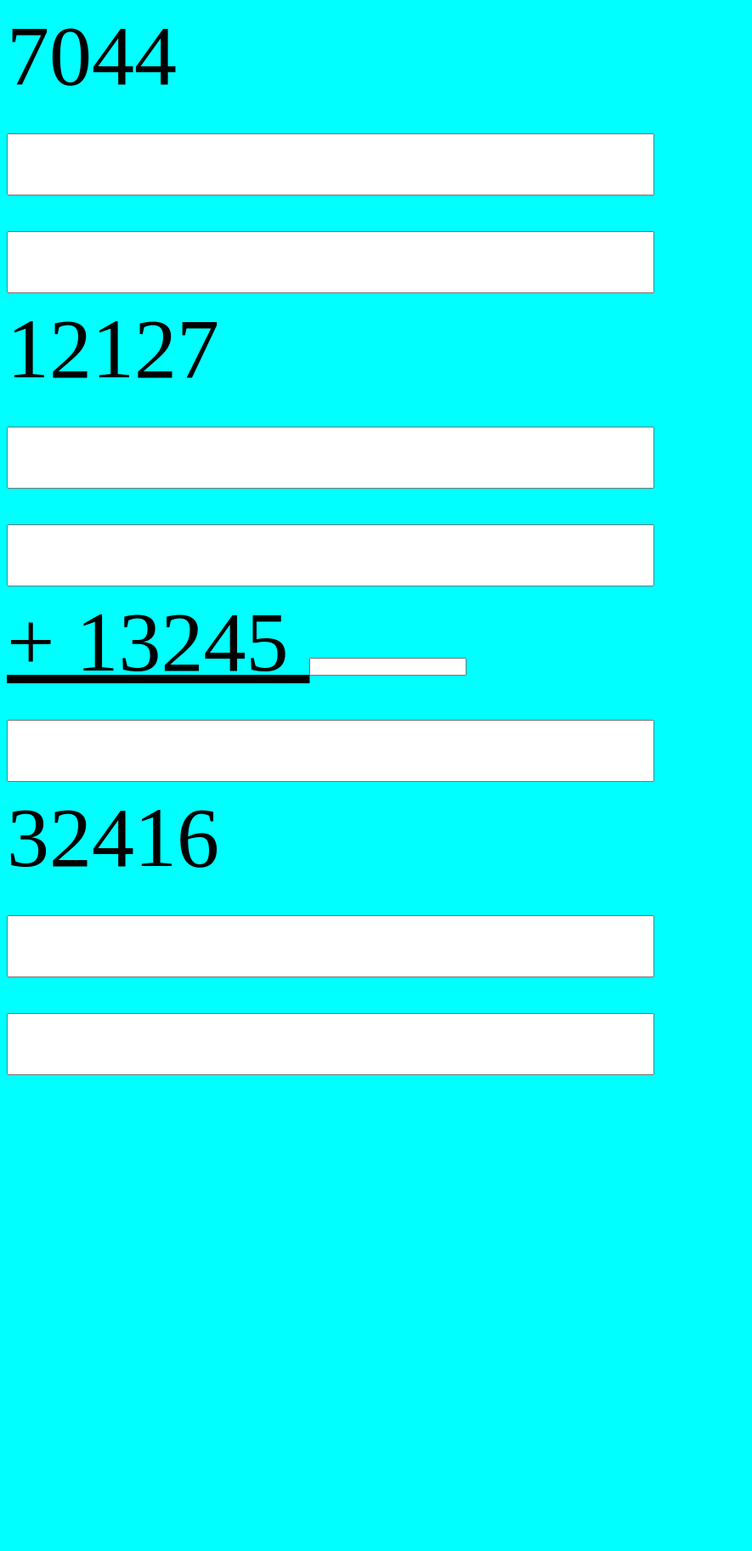
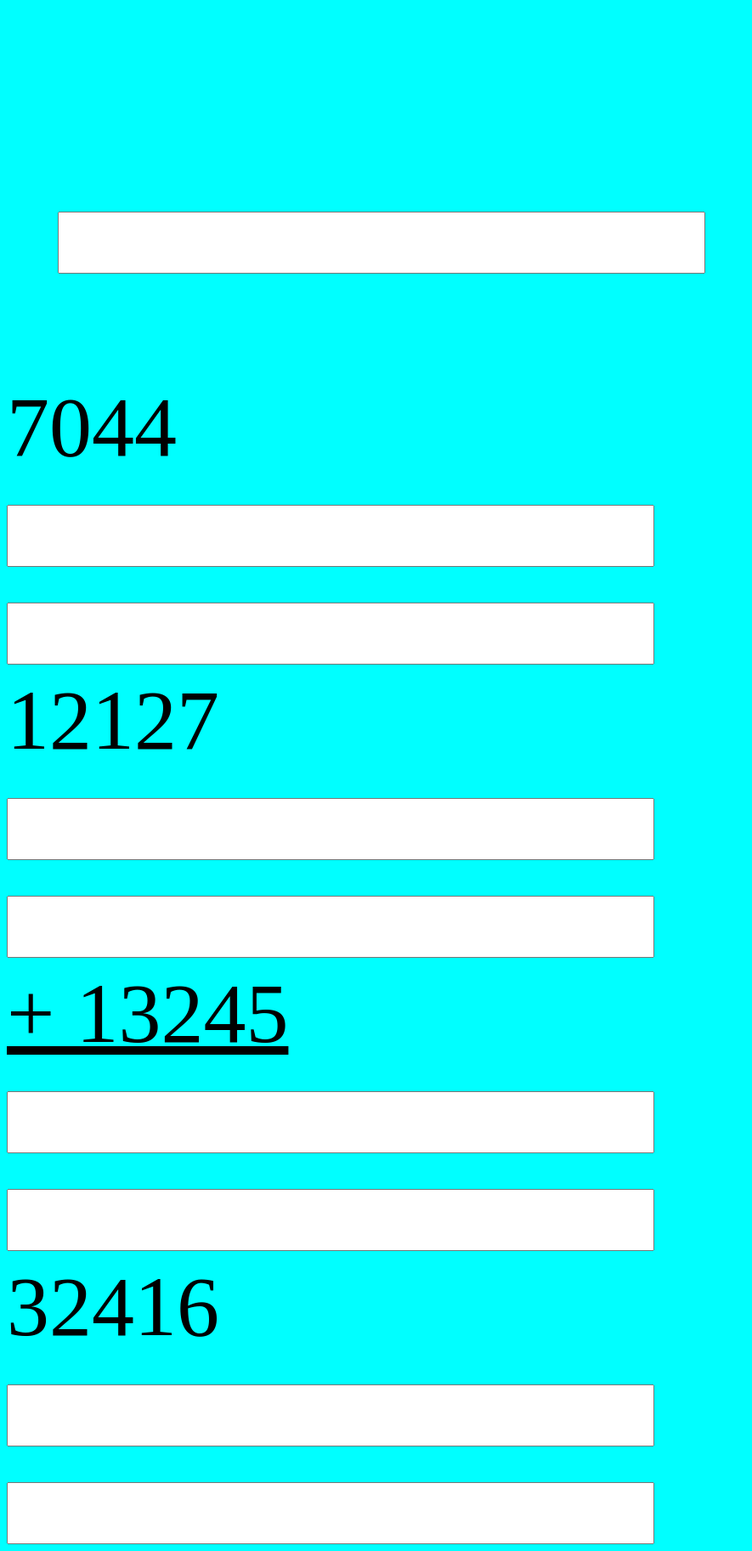
Before and after one commit to mebartsch/mebartsch.github.io, a Jekyll site: the page projects/CastingNines/TryIt/index.html, which Jekyll copies as it is, in a window 1280 px wide. Shown: the whole page at 85% size, without its empty margins (0-885 px from the left). Built offline with Jekyll 4.4.1, drawn with Linux system fonts in a browser that asks for light colours; before the commit the page ends 1273 px from its top, so only the background shows below that.

Commit message:
Update index.html

```diff
--- a/projects/CastingNines/TryIt/index.html
+++ b/projects/CastingNines/TryIt/index.html
@@ -26,38 +26,40 @@
 
  <body bgcolor="cyan">
 
-   <form style="width:65%; font-size:100px">
+   <form style=";font-size:100px; margin-top:100px;width:65%">
+
+     <div style="float:right;margin-left:50px">  <!-- right side -->
+    	<div></div><br>       <!-- empty line -->
+	<div style="float:right;">
+          <input type="text" name="fname" style="width:80"> <br>
+        </div><br>
+	<div></div><br>	      <!-- empty line -->
+	<div></div>           <!-- empty line -->
+     </div>
 
      <div style="float:right">
-
         <div style="float:right;">
           <span> 7044 <span>
-       <input type="text" name="fname" style="vertical-align:25; width:160; height:80; margin-left:10;">
-       <input type="text" name="lname" style="vertical-align:25; width:80; height:80; margin-left:10;"><br>
-     </div>
-
-     <br>
+          <input type="text" name="fname" style="width:160">
+          <input type="text" name="lname" style="width:80"><br>
+       </div><br>
 
        <div style="float:right;">
          <span> 12127 <span>
-       <input type="text" name="fname" style="vertical-align:25; width:160; height:80; margin-left:10;">
-       <input type="text" name="lname" style="vertical-align:25; width:80; height:80; margin-left:10;"><br>
-     </div>
-
-     <br>
+         <input type="text" name="fname" style="width:160">
+         <input type="text" name="lname" style="width:80"><br>
+       </div><br>
 
        <div style="float:right;">
          <span> <u> + 13245 </u> <span>
-       <input font-size: 100px;type="text" name="fname" style="vertical-align:25; width:160; height:80; margin-left:10;">
-       <input type="text" name="lname" style="vertical-align:25; width:80; height:80; margin-left:10;"><br>
-     </div>
-
-     <br>
+         <input type="text" name="fname" style="width:160">
+         <input type="text" name="lname" style="width:80"><br>
+       </div><br>
 
        <div style="float:right;">
          <span> 32416 <span>
-       <input type="text" name="fname" style="vertical-align:25; width:160; height:80; margin-left:10;">
-       <input type="text" name="lname" style="vertical-align:25; width:80; height:80; margin-left:10;"><br>
+         <input type="text" name="fname" style="width:160">
+         <input type="text" name="lname" style="width:80"><br>
        </div>
   </div>
 
```
Lines whose indentation alone changed are shown as unchanged.
